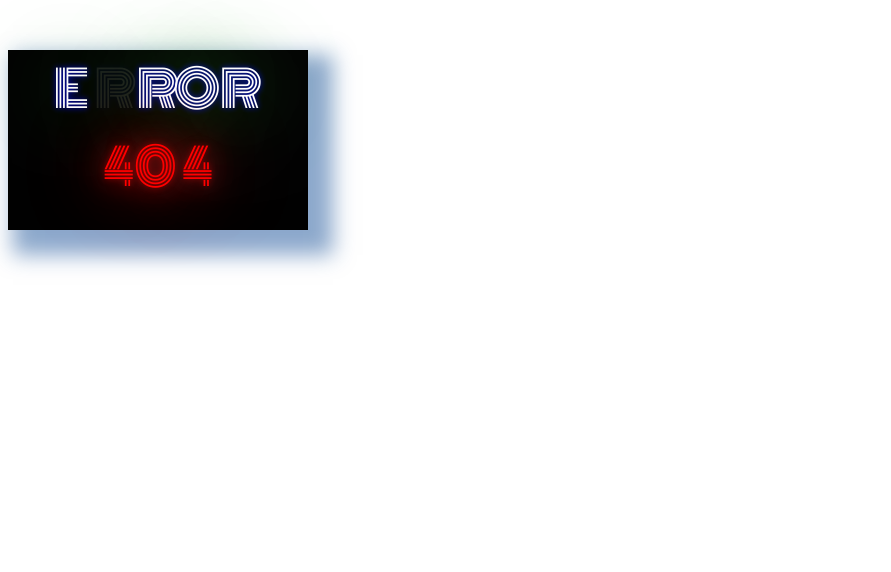
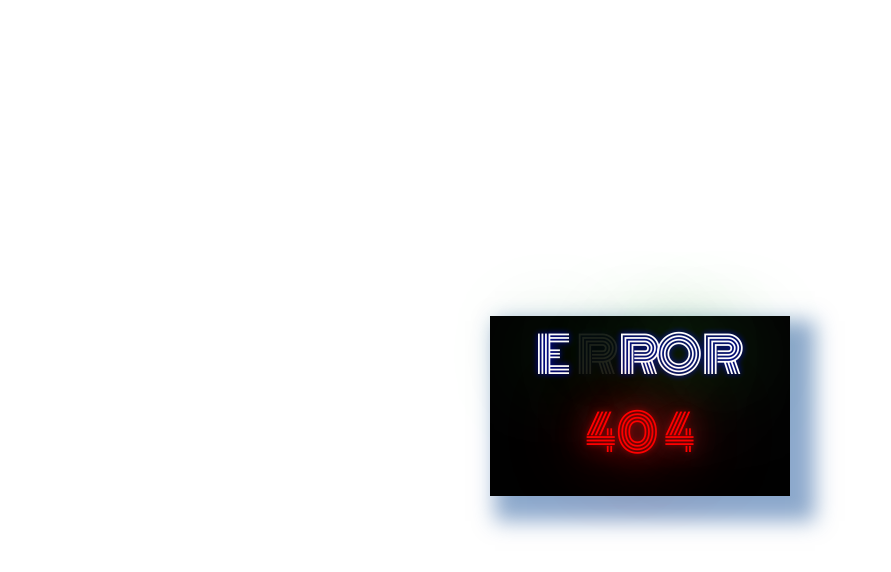
Before and after one commit to Sergey2782/animation-with-flashing-letters, a plain HTML site: page index.html in a window 1280 px wide. Shown: the whole page, without its empty margins (0-891 px from the left). Drawn offline with Linux system fonts and the light colour scheme.

Commit message:
feat: add styles margin

```diff
--- a/style.css
+++ b/style.css
@@ -1,7 +1,8 @@
 @import url("https://fonts.googleapis.com/css?family=Monoton|Pacifico");
 .anime-main-container{
 	background-color: white;
-	width: 500px;
+
+	margin: auto;
 
 }
 .anime-ch-container {
@@ -17,6 +18,8 @@
 	width: 300px;
 	background: black;
 	color: white;
+	margin: auto;
+	margin-top: 25%;
 }
 .second-sym {
 	text-shadow: 0 0 80px red,0 0 30px FireBrick,0 0 6px DarkRed;
@@ -46,11 +49,9 @@
 	10.1% { opacity: 0.15; }
 	11.5% { opacity: 0.75; }
 	11.8% { opacity: 1; }
-
 	60% { opacity: 1; }
 	60.02% { opacity: 0.08; }
 	60.95% { opacity: 0.3; }
-
 	61.5% { opacity: 1; }
 	65%  { opacity: 0.1; }
 	75%  { opacity: 0.1; }
```
Also changed, not shown: index.html (+1 -1 lines).
